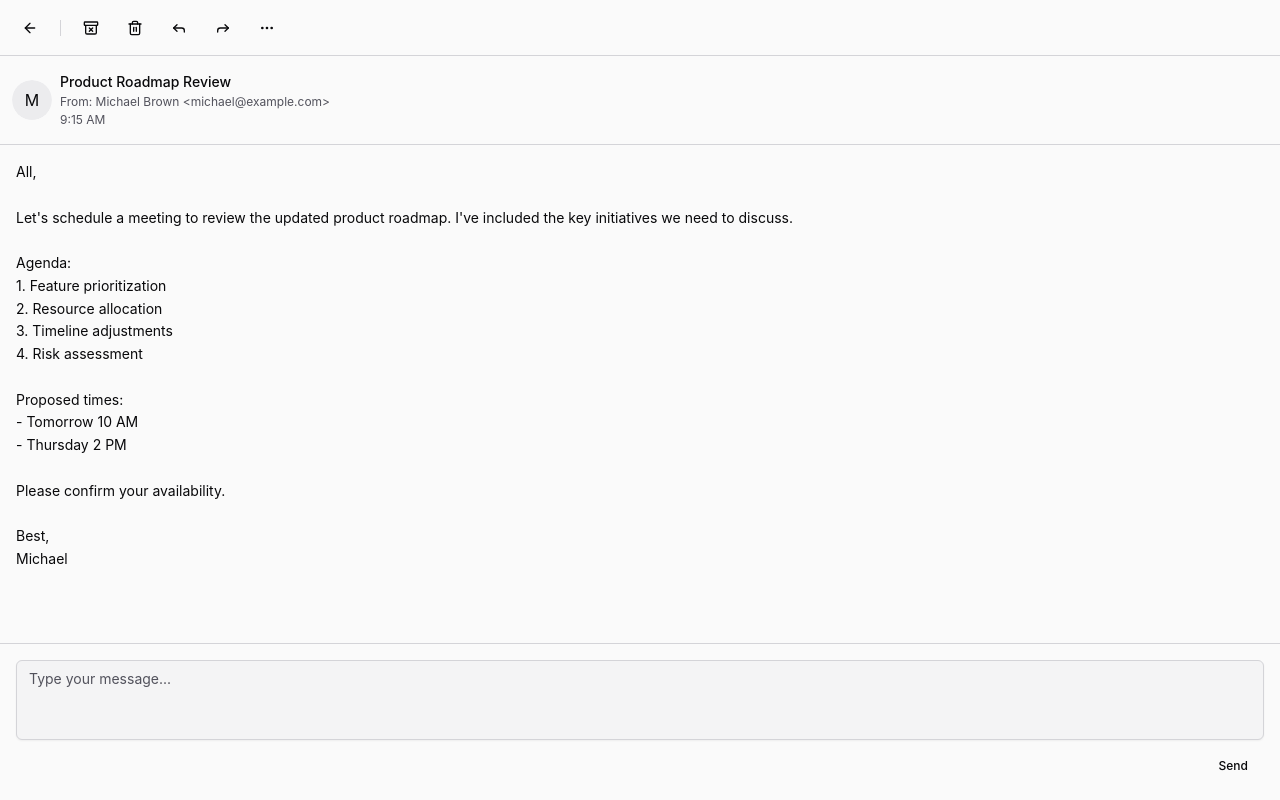
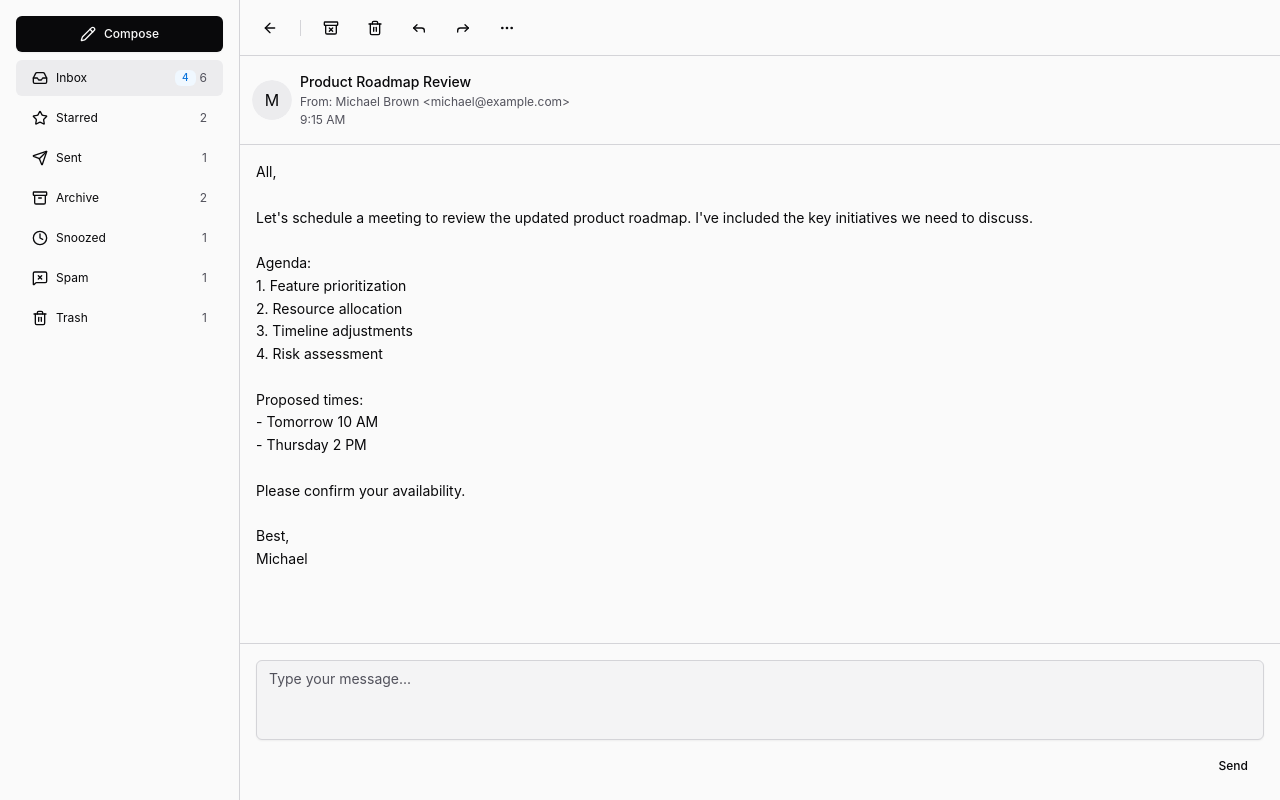
Before and after one commit to neilsong/fmail, a React (Vite) app in the folder frontend/: page / in a window 1280 px wide. Both pictures are taken after a click on the button 759 px from the left and 95 px from the top of the page. Built offline with nearby package versions, Linux system fonts and the light colour scheme.

Commit message:
refactor: enhance EmailSidebar and EmailDetailView components with improved state management and UI updates

```diff
--- a/frontend/src/components/email/EmailSidebar.tsx
+++ b/frontend/src/components/email/EmailSidebar.tsx
@@ -1,5 +1,8 @@
+import { Badge } from "@/components/ui/badge";
 import { Button } from "@/components/ui/button";
 import { cn } from "@/lib/utils";
+import { EmailLocation, EmailTag } from "@/store/email.schema";
+import { useEmailStore } from "@/store/useEmailStore";
 import {
   Archive,
   Clock,
@@ -12,8 +15,6 @@ import {
   Star,
   Trash2,
 } from "lucide-react";
-import { useEmailStore } from "@/store/useEmailStore";
-import { EmailLocation, EmailTag } from "@/store/email.schema";
 
 interface EmailSidebarProps {
   isOpen: boolean;
@@ -28,7 +29,9 @@ export const EmailSidebar = ({ isOpen, onToggle }: EmailSidebarProps) => {
     setCurrentTag,
     getLocationCount,
     getTagCount,
-    emails
+    emails,
+    setSelectedEmail,
+    setCurrentView,
   } = useEmailStore();
 
   const inboxCount = getLocationCount(EmailLocation.inbox);
@@ -40,16 +43,20 @@ export const EmailSidebar = ({ isOpen, onToggle }: EmailSidebarProps) => {
   const starredCount = getTagCount(EmailTag.starred);
 
   const unreadInboxCount = emails.filter(
-    e => e.location === EmailLocation.inbox && e.unread
+    (e) => e.location === EmailLocation.inbox && e.unread
   ).length;
 
   const handleLocationClick = (location: EmailLocation | "all") => {
     setCurrentLocation(location);
+    setSelectedEmail(null); // Clear selected email
+    setCurrentView("home"); // Return to home view
   };
 
   const handleStarredClick = () => {
     setCurrentLocation("all");
     setCurrentTag(EmailTag.starred);
+    setSelectedEmail(null); // Clear selected email
+    setCurrentView("home"); // Return to home view
   };
 
   return (
@@ -80,7 +87,9 @@ export const EmailSidebar = ({ isOpen, onToggle }: EmailSidebarProps) => {
               </div>
               <div className="flex items-center gap-1">
                 {unreadInboxCount > 0 && (
-                  <span className="text-xs font-semibold">{unreadInboxCount}</span>
+                  <Badge variant="info" className="h-4 px-1.5 text-[10px]">
+                    {unreadInboxCount}
+                  </Badge>
                 )}
                 <span className="text-xs font-normal text-muted-foreground">
                   {inboxCount}
--- /dev/null
+++ b/frontend/src/components/ui/badge.tsx
@@ -0,0 +1,40 @@
+import * as React from "react"
+import { cva, type VariantProps } from "class-variance-authority"
+
+import { cn } from "@/lib/utils"
+
+const badgeVariants = cva(
+	"inline-flex items-center justify-center rounded-md border px-2 py-0.5 text-xs font-medium w-fit whitespace-nowrap shrink-0 [&>svg]:size-3 gap-1 [&>svg]:pointer-events-none focus-visible:border-ring focus-visible:ring-ring/50 focus-visible:ring-[3px] aria-invalid:ring-destructive/20 dark:aria-invalid:ring-destructive/40 aria-invalid:border-destructive transition-[color,box-shadow] overflow-hidden",
+	{
+		variants: {
+			variant: {
+				default: "bg-primary border-transparent text-primary-foreground",
+				outline: "text-foreground",
+				secondary: "bg-secondary border-secondary text-secondary-foreground",
+				success: "bg-success border-transparent text-success-foreground",
+				warning: "bg-warning border-transparent text-warning-foreground",
+				info: "bg-info border-transparent text-info-foreground",
+				danger: "bg-danger border-transparent text-danger-foreground",
+			},
+		},
+		defaultVariants: {
+			variant: "default",
+		},
+	}
+)
+
+function Badge({
+	className,
+	variant,
+	...props
+}: React.ComponentProps<"span"> & VariantProps<typeof badgeVariants>) {
+	return (
+		<span
+			data-slot="badge"
+			className={cn(badgeVariants({ variant }), className)}
+			{...props}
+		/>
+	)
+}
+
+export { Badge, badgeVariants }
--- a/frontend/src/views/EmailDetailView.tsx
+++ b/frontend/src/views/EmailDetailView.tsx
@@ -1,12 +1,18 @@
 import { EmailDetail } from "@/components/email/EmailDetail";
+import { EmailSidebar } from "@/components/email/EmailSidebar";
 import { useEmailStore } from "@/store/useEmailStore";
 
 export const EmailDetailView = () => {
-  const { selectedEmail, goBack } = useEmailStore();
+  const { selectedEmail, goBack, sidebarOpen, toggleSidebar } = useEmailStore();
 
   if (!selectedEmail) {
     return null;
   }
 
-  return <EmailDetail email={selectedEmail} onBack={goBack} />;
+  return (
+    <div className="relative grid h-screen overflow-hidden lg:grid-cols-[240px_1fr]">
+      <EmailSidebar isOpen={sidebarOpen} onToggle={toggleSidebar} />
+      <EmailDetail email={selectedEmail} onBack={goBack} />
+    </div>
+  );
 };
```
